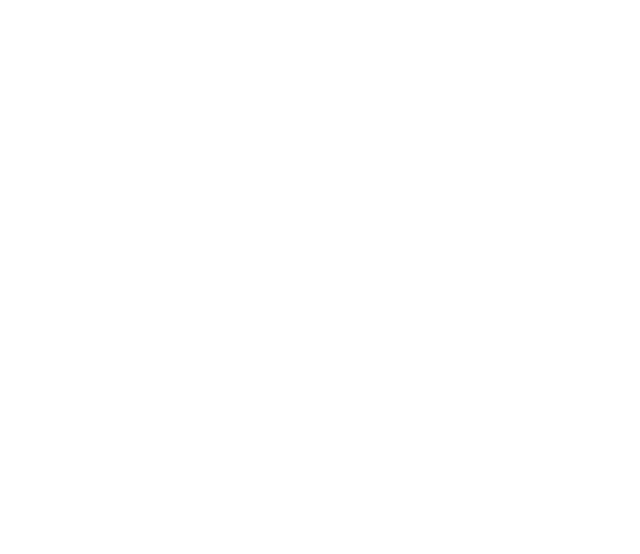
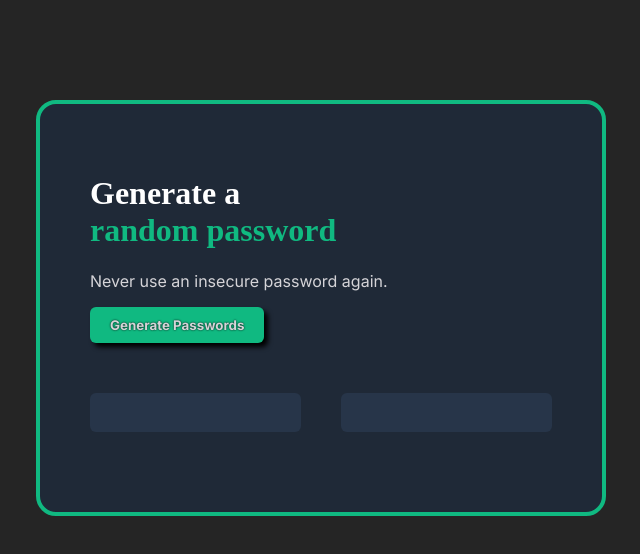
Before and after one commit to CodeLass/scrimba-course-projects, a plain HTML site: page password-generator/index.html in a window 1280 px wide. Shown: the whole page, without its empty margins (319-959 px from the left). Drawn offline with Linux system fonts and the light colour scheme.

Commit message:
add basic functionality and html/css

```diff
--- a/password-generator/index.css
+++ b/password-generator/index.css
@@ -1,3 +1,67 @@
 body {
     margin: 0;
+    background-color: #252525;
+    font: 'Karla', sans-serif;
+    color: white;
+    text-align: center;
 }
+
+#container-main {
+    background-color: #1F2937;
+    display: inline-block;
+    padding: 50px;
+    border: 4px solid #10B981;
+    border-radius: 20px;
+    margin-top: 100px;
+    text-align: start;
+}
+
+span {
+    color: #10B981
+}
+
+p {
+    color: #d5d4d8;
+    font-family: Inter, sans-serif;
+}
+
+button {
+    background-color: #10B981;
+    border: none;
+    color: #d5d4d8;
+    font-weight: bold;
+    padding: 10px 20px;
+    border-radius: 6px;
+    font-family: Inter, sans-serif;
+    text-shadow: 0px 0px 2px black;
+    box-shadow: 4px 4px 5px black;
+}
+
+button:hover {
+    opacity: 0.8;
+}
+
+button:active {
+    box-shadow: none;
+}
+
+#container-results {
+    display: flex;
+    justify-content: space-between;
+    gap: 40px;
+    padding-top: 50px;
+    margin-bottom: 30px;
+    font-family: Inter, sans-serif;
+}
+
+.password-box {
+    background-color: #273549;
+    width: 211px;
+    height: 39px;
+    border-radius: 6px;
+    color: #10B981;
+    display: flex;
+    justify-content: center;
+    align-items: center;
+    font-size: 20px;
+}
--- a/password-generator/index.html
+++ b/password-generator/index.html
@@ -1,9 +1,21 @@
 <html>
     <head>
         <link rel="stylesheet" href="index.css">
+        <link rel="preconnect" href="https://fonts.googleapis.com">
+        <link rel="preconnect" href="https://fonts.gstatic.com" crossorigin>
+        <link href="https://fonts.googleapis.com/css2?family=Inter:ital,opsz,wght@0,14..32,100..900;1,14..32,100..900&family=Karla:ital,wght@0,200..800;1,200..800&display=swap" rel="stylesheet">
     </head>
     <body>
-        <h1></h1>
+        <div id="container-main">
+            <h1>Generate a <br><span>random password</span></h1>
+            <p>Never use an insecure password again.</p>
+            <button onclick="setPasswords()">Generate Passwords</button>
+            <div id="container-results">
+                <div id="password1-el" class="password-box"></div>
+                <div id="password2-el" class="password-box"></div>
+            </div>
+        </div>
+
         <script src="index.js"></script>
     </body>
 </html>
--- a/password-generator/index.js
+++ b/password-generator/index.js
@@ -1,2 +1,22 @@
 const characters = ["A","B","C","D","E","F","G","H","I","J","K","L","M","N","O","P","Q","R","S","T","U","V","W","X","Y","Z","a","b","c","d","e","f","g","h","i","j","k","l","m","n","o","p","q","r","s","t","u","v","w","x","y","z", "0", "1", "2", "3", "4", "5", "6", "7", "8", "9","~","`","!","@","#","$","%","^","&","*","(",")","_","-","+","=","{","[","}","]",",","|",":",";","<",">",".","?",
 "/"];
+
+let password1El = document.getElementById('password1-el');
+let password2El = document.getElementById('password2-el');
+
+
+function generatePassword() {
+    let password = "";
+    for (let i = 0; i < 15; i++) {
+        let index = Math.floor(Math.random() * characters.length);
+        password += characters[index];
+    }
+    return password;
+}
+
+function setPasswords() {
+    password1El.textContent = generatePassword();
+    password2El.textContent = generatePassword();
+}
+
+console.log(generatePassword());
```
